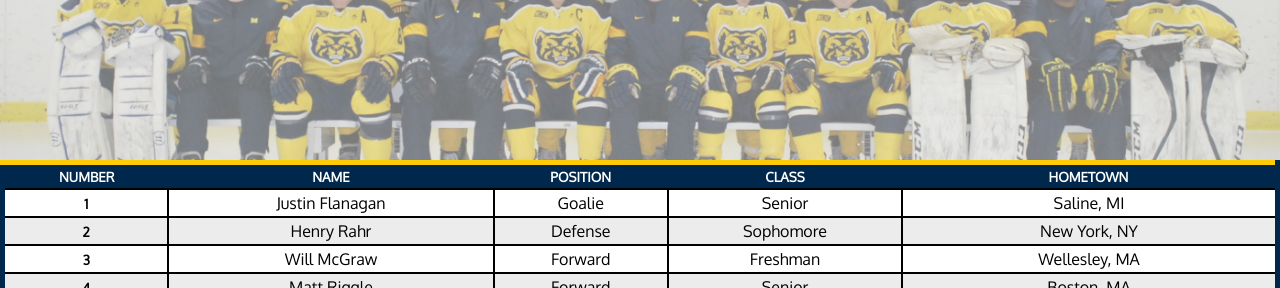
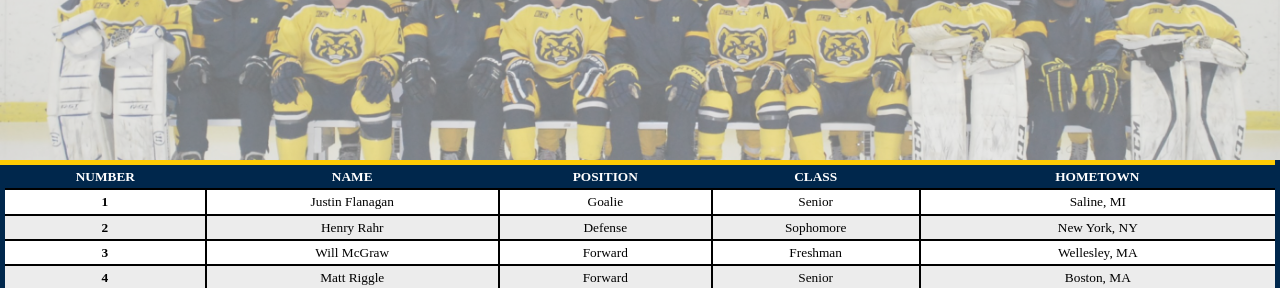
Before and after one commit to fbaldwin/club-hockey, a plain HTML site: page roster.html in a window 1280 px wide. Shown: the part 512-800 px from the top of the page. Drawn offline with Linux system fonts and the light colour scheme.

Commit message:
updated font tables

```diff
--- a/css/style.css
+++ b/css/style.css
@@ -246,6 +246,8 @@ td {
     border-top: 2px solid #000000;
     border-right: 2px solid #000000;
     padding: 5px 5px 5px 5px;
+    font-family: 'Times New Roman', Times, serif;
+    font-size: 10pt;
 }
 
 tr:nth-child(odd){
@@ -270,6 +272,7 @@ tr:hover{
     vertical-align: middle;
     margin: auto;
     font-size: 10pt;
+    font-family: 'Times New Roman', Times, serif;
 }
 
 .rowhead {
@@ -278,6 +281,7 @@ tr:hover{
     vertical-align: middle;
     margin: auto;
     font-size: 10pt;
+    font-family: 'Times New Roman', Times, serif;
 }
 
 .schedule {
```
